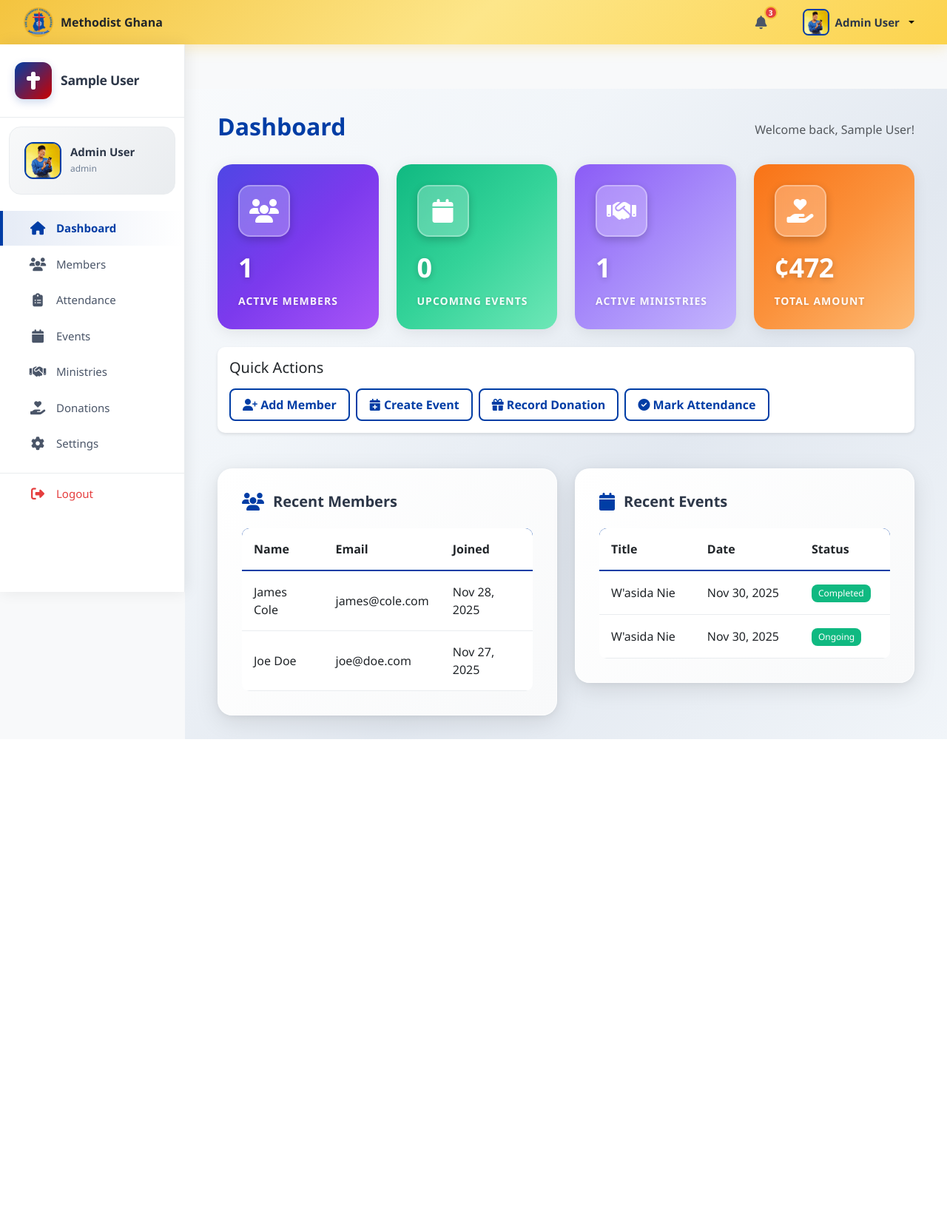
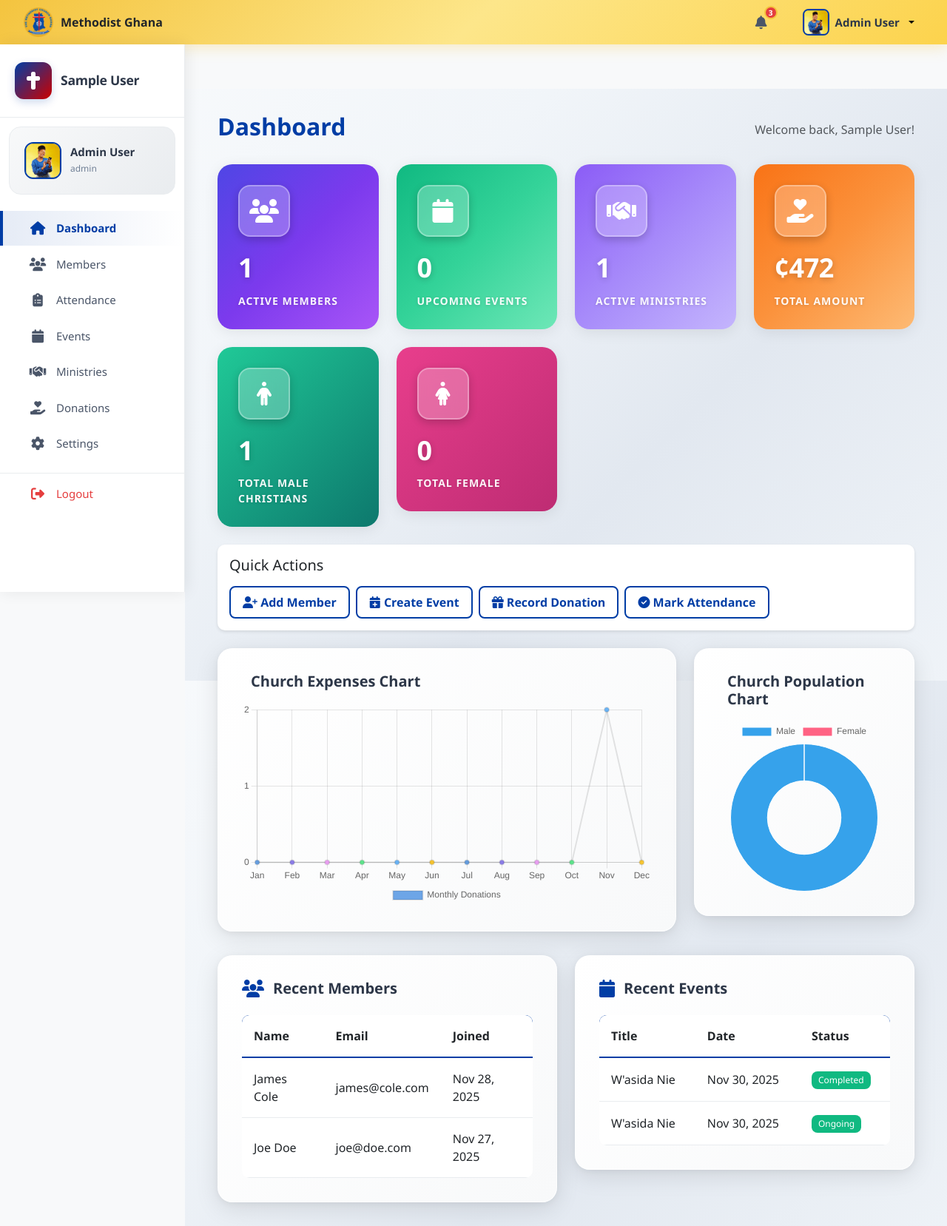
Before and after one commit to EbenezerQuayson/church_management_system, a PHP site: page /church_management_system/app/views/dashboard.php in a window 1280 px wide. Shown: the whole page at 74% size. Before the commit the page ends 999 px from the top, so only its background shows below. Run offline with PHP 8.4, Linux system fonts and the light colour scheme; the visitor is signed in with stand-in values (Sample User, id 1); data comes from the database, SQL or seed files in the repository.

Commit message:
Added statistic charts for number of donations and number of members based on their genders

```diff
--- a/app/views/dashboard.php
+++ b/app/views/dashboard.php
@@ -9,17 +9,33 @@ requireLogin();
 
 $db = Database::getInstance();
 
+
+
 // Get statistics
 $members_count = $db->fetch("SELECT COUNT(*) as count FROM members WHERE status = 'active'");
 $events_count = $db->fetch("SELECT COUNT(*) as count FROM events WHERE status = 'scheduled'");
 $ministries_count = $db->fetch("SELECT COUNT(*) as count FROM ministries WHERE status = 'active'");
 $donations_total = $db->fetch("SELECT COALESCE(SUM(amount), 0) as total FROM donations");
-
+$totalMales = $db->fetch("SELECT COUNT(*) AS total FROM members WHERE status ='active' AND gender='Male'");
+$totalFemales = $db->fetch("SELECT COUNT(*) AS total FROM members WHERE status ='active' AND gender='Female'");
 // Get recent activities
 $recent_members = $db->fetchAll("SELECT * FROM members ORDER BY created_at DESC LIMIT 5");
 $recent_events = $db->fetchAll("SELECT * FROM events ORDER BY created_at DESC LIMIT 5");
+
+//Chart Data
+$monthlyDonations = $db->fetchAll("SELECT MONTH(donation_date) AS month, COUNT(*) AS total FROM donations GROUP BY MONTH(donation_date)");
+$monthlyTotals = array_fill(0, 12, 0);
+foreach ($monthlyDonations as $d){
+    $monthlyTotals[$d['month'] - 1] = (int)$d['total'];
+}
+
+//Convert to JSON for JS
+$jsDonationData = json_encode($monthlyTotals);
 ?>
 <?php include 'header.php'; ?>
+
+<script src="https://cdn.jsdelivr.net/npm/chart.js"></script>
+
 <div class="main-content">
     <?php include 'sidebar.php'; ?>
 
@@ -83,6 +99,32 @@ $recent_events = $db->fetchAll("SELECT * FROM events ORDER BY created_at DESC LI
                     </div>
                 </div>
             </div>
+
+            <!-- Total Males -->
+             <div class="col-md-6 col-lg-3">
+            <div class="card stat-card stat-card-teal">
+                <div class="card-body">
+                    <div class="stat-icon">
+                        <i class="fas fa-male"></i>
+                    </div>
+                    <h3 class="stat-value" id="totalMaleMembers"><?php echo $totalMales['total']; ?></h3>
+                    <p class="stat-label">Total Male Christians</p>
+                </div>
+            </div>
+        </div>
+
+        <!-- Total Females -->
+             <div class="col-md-6 col-lg-3">
+            <div class="card stat-card stat-card-pink">
+                <div class="card-body">
+                    <div class="stat-icon">
+                        <i class="fas fa-female"></i>
+                    </div>
+                    <h3 class="stat-value" id="totalFemaleMembers"><?php echo $totalFemales['total'];?></h3>
+                    <p class="stat-label">Total Female</p>
+                </div>
+            </div>
+        </div>
         </div>
 
         <!-- Quick Links -->
@@ -109,6 +151,24 @@ $recent_events = $db->fetchAll("SELECT * FROM events ORDER BY created_at DESC LI
                 </div>
             </div>
         </div>
+
+        <!-- Charts Row -->
+          <div class="row g-4">
+        <div class="col-lg-8">
+            <div class="chart-container">
+                <h5 class="mb-3"><i class="bi bi-bar-chart"></i> Church Expenses Chart</h5>
+                <canvas id="donationsChart"></canvas>
+            </div>
+        </div>
+        <div class="col-lg-4">
+            <div class="chart-container">
+                <h5 class="mb-3"><i class="bi bi-pie-chart"></i> Church Population Chart</h5>
+                <canvas id="ministryChart">
+
+                </canvas>
+            </div>
+        </div>
+    </div>
 
         <!-- Recent Activities -->
         <div class="row g-4 mt-2">
@@ -167,4 +227,66 @@ $recent_events = $db->fetchAll("SELECT * FROM events ORDER BY created_at DESC LI
     </div>
 </div>
 
+<script>
+    const donationData =<?php echo $jsDonationData;?>;
+    const ctx = document.getElementById("donationsChart");
+    const ctx1 = document.getElementById("ministryChart");
+    const totalMales = <?php echo $totalMales['total']?>;
+    const totalFemales = <?php echo $totalFemales['total']?>;
+
+
+    console.log(donationData);
+
+    // Chart for Donations
+    new Chart(ctx, {
+        type: "line",
+        data: {
+            labels: ["Jan","Feb","Mar","Apr","May","Jun","Jul","Aug","Sep","Oct","Nov","Dec"],
+            datasets: [{
+                label: "Monthly Donations",
+                data: donationData,
+                backgroundColor: [
+              "rgba(74, 144, 226, 0.8)",
+              "rgba(123, 104, 238, 0.8)",
+              "rgba(240, 147, 251, 0.8)",
+              "rgba(67, 233, 123, 0.8)",
+              "rgba(79, 172, 254, 0.8)",
+              "rgba(255, 193, 7, 0.8)",
+            ],
+                borderWidth: 2
+            }]
+        },
+
+       options: {
+         responsive: true,
+         maintainAspectRatio: true,
+         scales: {
+           y: {
+             beginAtZero: true,
+              ticks: {
+                precision: 0,
+            //    stepSize: 5,
+              },
+           },
+         },
+         plugins: {
+           legend: { position: "bottom" },
+         },
+       },
+});
+
+//Chart for Gender
+new Chart(ctx1,{
+    type:'doughnut',
+    data:{
+        labels:['Male', 'Female'],
+        datasets:[{
+            data:[totalMales, totalFemales],
+            borderWidth:1
+        }]
+    }
+});
+
+</script>
+
 <?php include 'footer.php'; ?>
--- a/assets/css/style.css
+++ b/assets/css/style.css
@@ -398,6 +398,30 @@ body {
   color: white;
 }
 
+.stat-card-pink{
+  background: linear-gradient(135deg, #e83e8c, #be2c73);
+    color: #fff;
+}
+
+.stat-card-gold{
+  background: linear-gradient(135deg, #f1c40f, #b7950b);
+    color: #fff;
+}
+
+.stat-card-cyan{
+  background: linear-gradient(135deg, #17a2b8, #0f6674);
+    color: #fff;
+}
+
+.stat-card-teal{
+   background: linear-gradient(135deg, #20c997, #0d786d);
+    color: #fff;
+}
+
+.stat-card-lime{
+   background: linear-gradient(135deg, #a8e063, #56ab2f);
+    color: #fff;
+}
 /* Tables */
 .table-responsive {
   border-radius: 10px;
```
